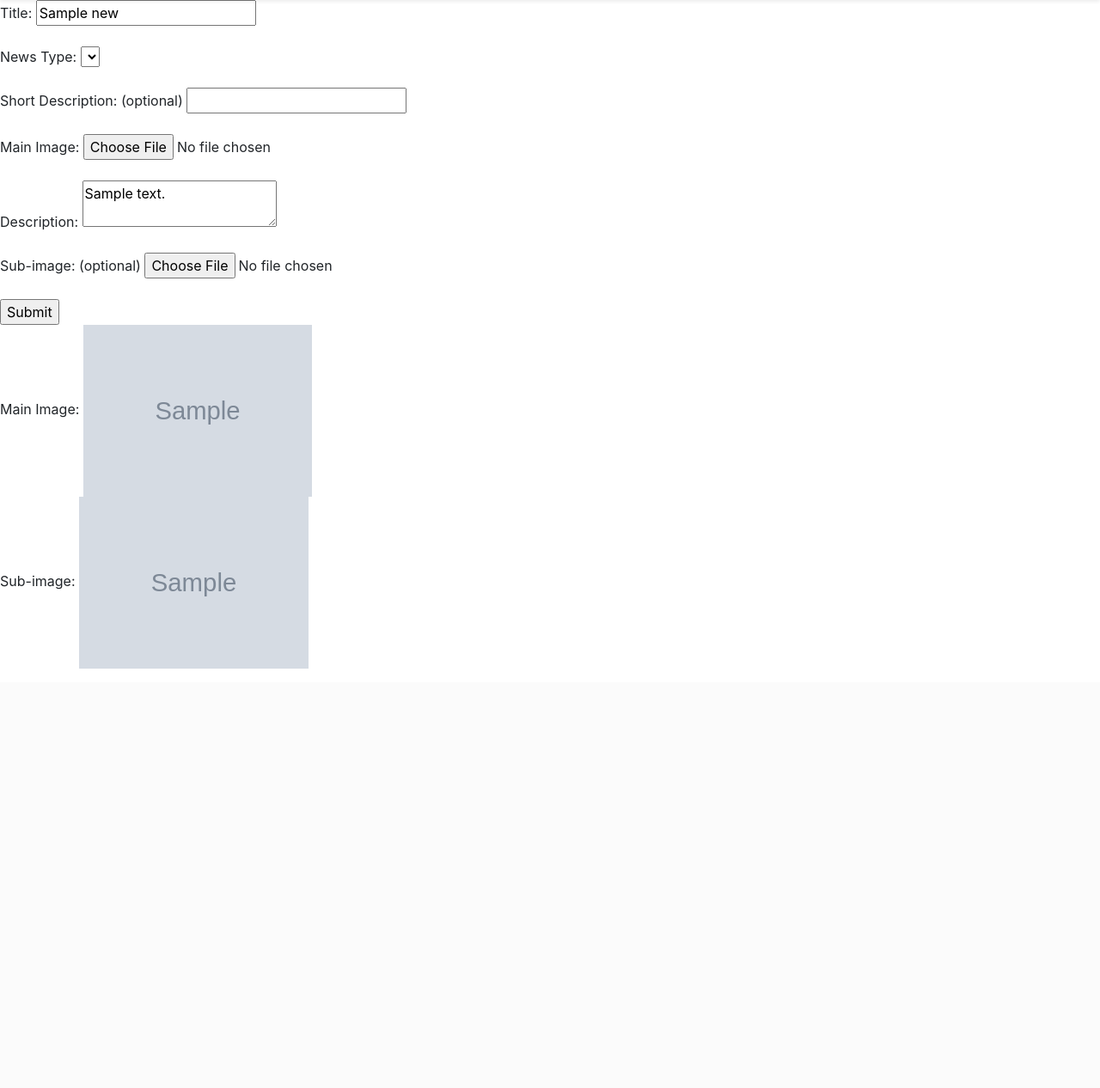
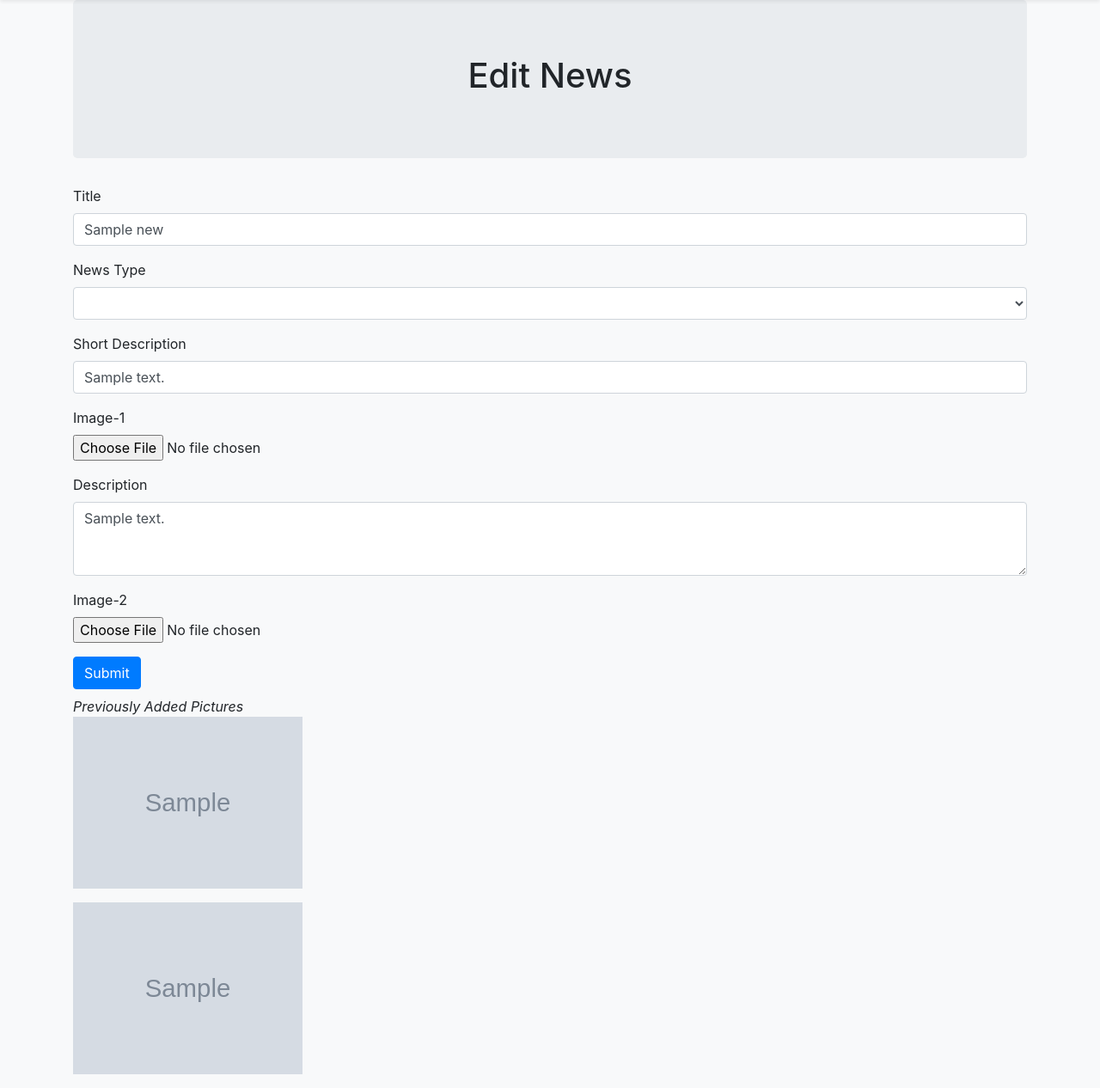
Before and after one commit to rashikbuksh/Online-News-Portal-Using-PHP, a PHP site: page /editNews.php?id=1 in a window 1280 px wide. Shown: the part 56-1322 px from the top of the page at 86% size. Before the commit the page ends 834 px from the top, so only its background shows below. Run offline with PHP 8.4, Linux system fonts and the light colour scheme; the visitor is signed in with stand-in values (Sample User, id 1); tables that the repository leaves empty or names only in its code hold one stand-in row (values such as "Sample post"); grey boxes marked "Sample" are stand-in pictures; lists and menus that the app fills with data are empty.

Commit message:
add edit design added

```diff
--- a/editNews.php
+++ b/editNews.php
@@ -54,7 +54,7 @@
     <!-- Bootstrap CSS -->
     <link rel="stylesheet" href="https://stackpath.bootstrapcdn.com/bootstrap/4.3.1/css/bootstrap.min.css" integrity="sha384-ggOyR0iXCbMQv3Xipma34MD+dH/1fQ784/j6cY/iJTQUOhcWr7x9JvoRxT2MZw1T" crossorigin="anonymous">
   </head>
-    <body>
+    <body class="bg-light">
 <div role="navigation">
         <nav class="navbar navbar-expand-lg navbar-dark bg-dark shadow-sm">
             <a class="navbar-brand" href="homepage.php">Online News Portal</a>
@@ -93,11 +93,22 @@
             </div>
         </nav>
     </div>
+    <div class="container">
+  <div class="jumbotron">
+    <h1 align="center">Edit News</h1>
+</div>
+    </div>
+    <div class="container">
+    <div class="row">
+            <div class="col-md-12">
     <form method="post" enctype="multipart/form-data">
-        Title:
-        <input type="text" name="title" id="title" maxlength="100" value="<?php echo $title ?>"/><br><br>
-        News Type:
-        <select class="form-select" aria-label="Default select example" name="type">
+        <div class="form-group">
+        <label for="title">Title</label>
+        <input class="form-control" type="text" name="title" id="title" maxlength="100" value="<?php echo $title ?>"/>
+        </div>
+        <div class="form-group">
+        <label for="newstype">News Type</label>
+        <select id="newstype" class="form-control" aria-label="Default select example" name="type">
         <?php
             switch($newstype)
             {
@@ -211,23 +222,43 @@
             }
             ?>
             </select>
-        <br><br>
-        Short Description: (optional)
-        <input type="text" name="shortdescription" id="shortdescription" maxlength="255" values="<?php echo $shortdescription ?>"/><br><br>
-        Main Image:
-        <input type="file" name="mainimage" id="mainimage" values="<?php echo $mainimage ?>"><br><br>
-        Description:
-        <textarea type="text" name="description" id="description"><?php echo $description ?> </textarea><br><br>
-        Sub-image: (optional)
-        <input type="file" name="subimage" id="subimage" values="<?php echo $subimage ?>"><br><br>
-        <input type="submit" name="submit" value="Submit" />
+        </div>
+        <div class="form-group">
+        <label for="shortdescription">Short Description</label>
+        <input class="form-control" type="text" name="shortdescription" id="shortdescription" maxlength="100" value="<?php echo $shortdescription ?>"/>
+        </div>
+        <div class="form-group">
+        <label for="mainimage">Image-1</label>
+        <input type="file" class="form-control-file" name="mainimage" id="mainimage" values="<?php echo $mainimage ?>">
+        </div>
+        <div class="form-group">
+        <label for="description">Description</label>
+        <textarea type="text" class="form-control" name="description" id="description" rows="3"><?php echo $description ?> </textarea>
+        </div>
+        <div class="form-group">
+        <label for="subimage">Image-2</label>
+        <input type="file" class="form-control-file" name="subimage" id="subimage" values="<?php echo $subimage ?>">
+        </div>
+        <button type="submit" class="btn btn-primary mb-2" name="submit">Submit</button>
         <br>
-        Main Image:
-        <img src=newsimage/<?php echo $mainimage ?> height='200' weight='200'>
-        <br>
-        Sub-image:
-        <img src=newsimage/<?php echo $subimage ?> height='200' weight='200' alt="No Image">
+            <i class="fas fa-h3">Previously Added Pictures</i>
+            <div class="form-group">
+            <img id="mainimage1" src=newsimage/<?php echo $mainimage ?> height='200' weight='200'>
+            </div>
+            <?php
+            if(empty($subimage)){
+                echo "";
+            }
+            else{
+                echo "<div class='form-group'>
+                <img id='subimage1' src=newsimage/$subimage height='200' weight='200'>
+                </div>";
+            }
+            ?>
     </form>
+    </div>
+    </div>
+</div>
     <?php
     $id = $_GET['id'];
     if(isset($_POST['submit'])){
@@ -247,17 +278,15 @@
             $sql = "UPDATE news set title = '$title', shortdescription = '$shortdescription', mainimage = '$mainimageName', description = '$description', subimage = '$subimageName', date = NOW(), newstype='$newstype' where id = '$id'";
             if (mysqli_query($conn, $sql)) {
                 if(!empty($subimageName)){
-                    echo '<br>subimage found';
                     if(move_uploaded_file($_FILES['mainimage']['tmp_name'], $mainimagepath)){
                         if(move_uploaded_file($_FILES['subimage']['tmp_name'], $subimagepath)){
-                            echo "<br>News Inserted Successfully";
                             header('location:homepage.php');
                         }
                     }
                 }
                 else{
                     if(move_uploaded_file($_FILES['mainimage']['tmp_name'], $mainimagepath)){
-                        echo "<br>News Inserted Successfully";
+                        header('location:homepage.php');
                     }
                 }
             } else {
```
